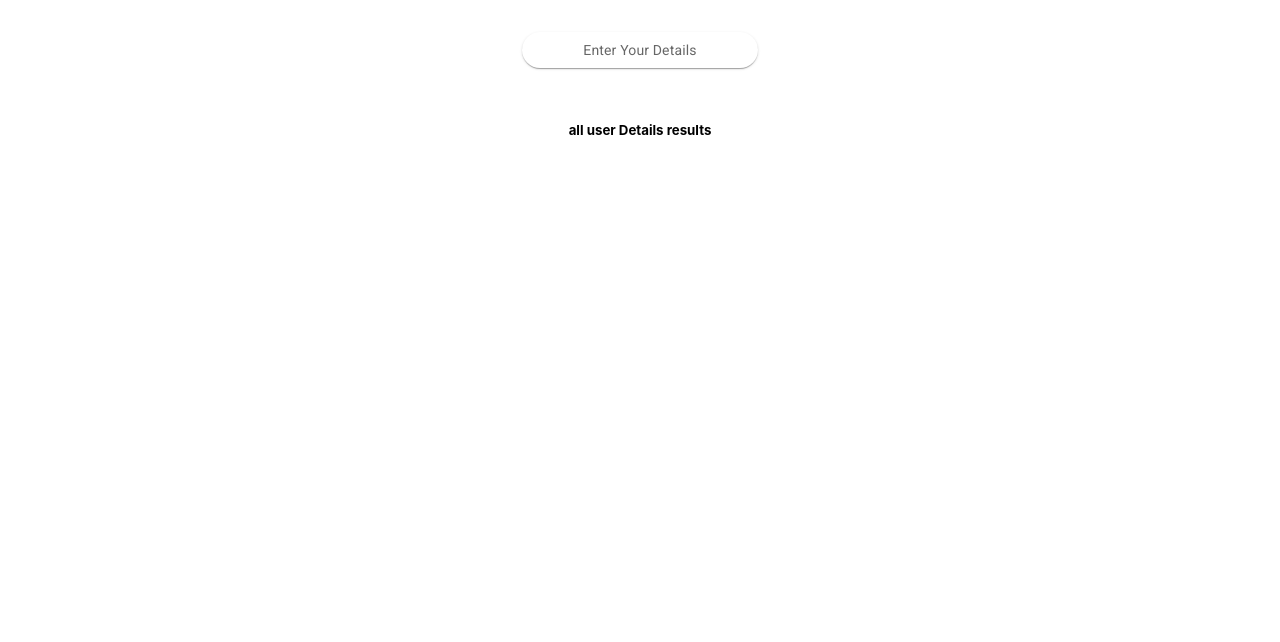
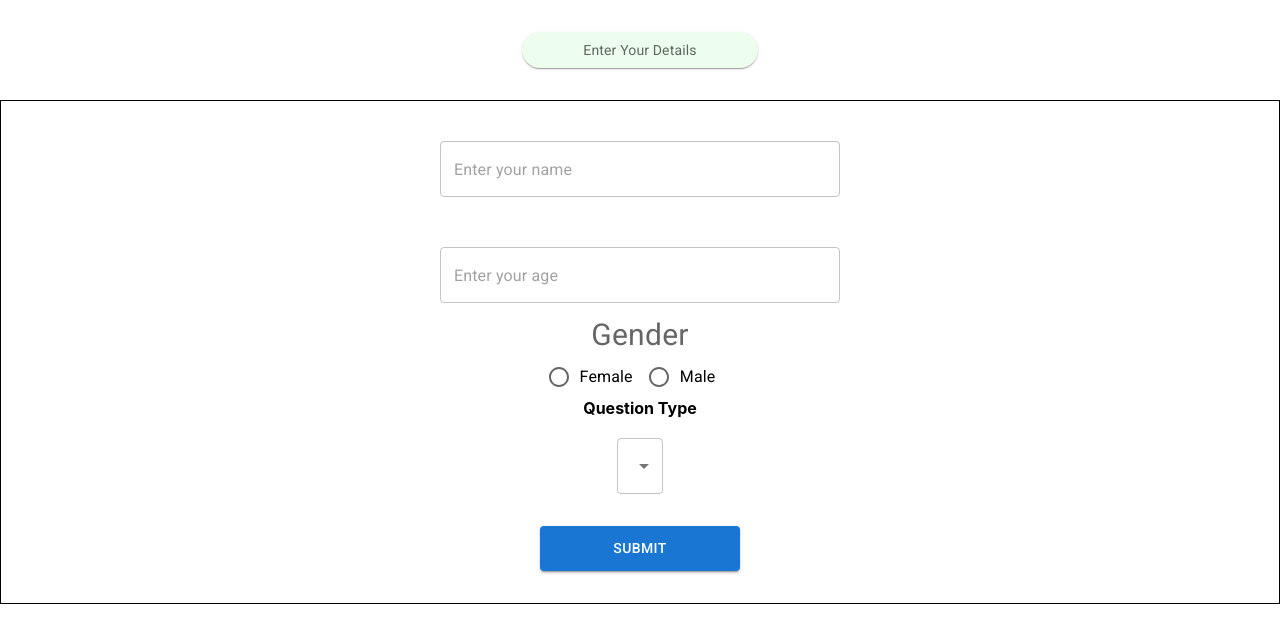
Before and after one commit to shikharcognitive/candidateQuiz, a React (Create React App) app: page / in a window 1280 px wide. Shown: the top 642 px of the page. Built offline with nearby package versions, Linux system fonts and the light colour scheme.

Commit message:
added user details page

```diff
--- a/src/components/navBar.tsx
+++ b/src/components/navBar.tsx
@@ -6,7 +6,7 @@ import Grid from '@mui/material/Grid';
 import { useLocation, useNavigate} from 'react-router-dom';
 
 const Item = styled(Paper)(({ theme }) => ({
-  backgroundColor: theme.palette.mode === 'dark' ? '#1A2027' : '#fff',
+  backgroundColor: '#eefeee',
   ...theme.typography.body2,
   padding: theme.spacing(1),
   textAlign: 'center',
--- a/src/components/userDetails.tsx
+++ b/src/components/userDetails.tsx
@@ -1,9 +1,96 @@
-import React, {FC} from 'react';
+import React, {FC, useState} from 'react';
+import {
+    FormControl,
+    TextField,
+    FormLabel,
+    FormControlLabel,
+    Radio,
+    RadioGroup,
+    Button,
+    Select,
+    MenuItem,
+    SelectChangeEvent,
+    Box
+  } from "@mui/material";
+  import { useNavigate } from "react-router-dom";
 
 const UserDetails:FC<any> = () => {
+
+    const navigate = useNavigate();
+    const [value, setValue] = useState<string>("");
+
+    const handleChange = (event: SelectChangeEvent) => {
+      setValue(event.target.value as string);
+    };
+    const submitHandler = (e: any) => {
+      e.preventDefault();
+      navigate("/q1");
+    };
     return (
-        <h5>all user Details results </h5>
-    )
-};
+        <Box sx={{  display:'contents', width: "500px", height: "500px"}}>
+        <FormControl
+          sx={{
+            display: "flex",
+            alignItems: "center",
+            border: "1px solid black",
+          }}
+          component="form"
+          onSubmit={submitHandler}
+        >
+          <TextField
+            sx={{ padding: "40px", width: "400px" }}
+            placeholder="Enter your name"
+            required
+          ></TextField>
+          <TextField
+            sx={{ padding: "10px", width: "400px" }}
+            type="number"
+            placeholder="Enter your age"
+            required
+          ></TextField>
+          <FormLabel
+            id="demo-row-radio-buttons-group-label"
+            sx={{ fontSize: "30px" }}
+          >
+            Gender
+          </FormLabel>
+          <RadioGroup
+            row
+            aria-labelledby="demo-row-radio-buttons-group-label"
+            name="row-radio-buttons-group"
+          >
+            <FormControlLabel value="female" control={<Radio />} label="Female" />
+            <FormControlLabel value="male" control={<Radio />} label="Male" />
+          </RadioGroup>
+          <label style={styles.container}>Question Type</label> <br />
+          <Select
+            labelId="demo-simple-select-label"
+            id="demo-simple-select"
+            value={value}
+            label="Age"
+            onChange={handleChange}
+          >
+            <MenuItem value={"english"}>English</MenuItem>
+            <MenuItem value={"telugu"}>Maths</MenuItem>
+            <MenuItem value={"hindi"}>Physics</MenuItem>
+          </Select>
+          <Button
+            sx={{ width: "200px", padding: "10px", margin: "2rem" }}
+            variant="contained"
+            type="submit"
+          >
+            Submit
+          </Button>
+        </FormControl>
+        </Box>
+      );
+    };
+
+    const styles = {
+      container: {
+        fontWeight: "bold",
+        display: "grid",
+      },
+    };
 
 export default UserDetails;
```
